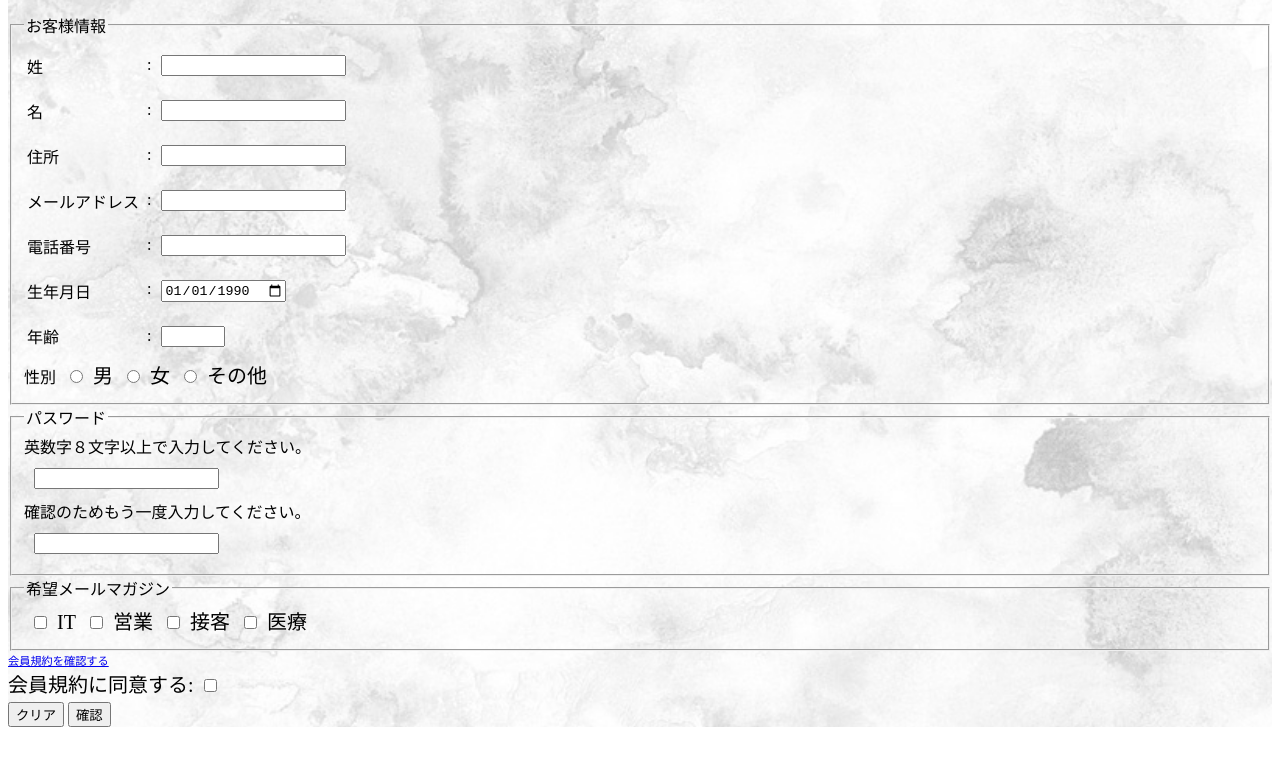
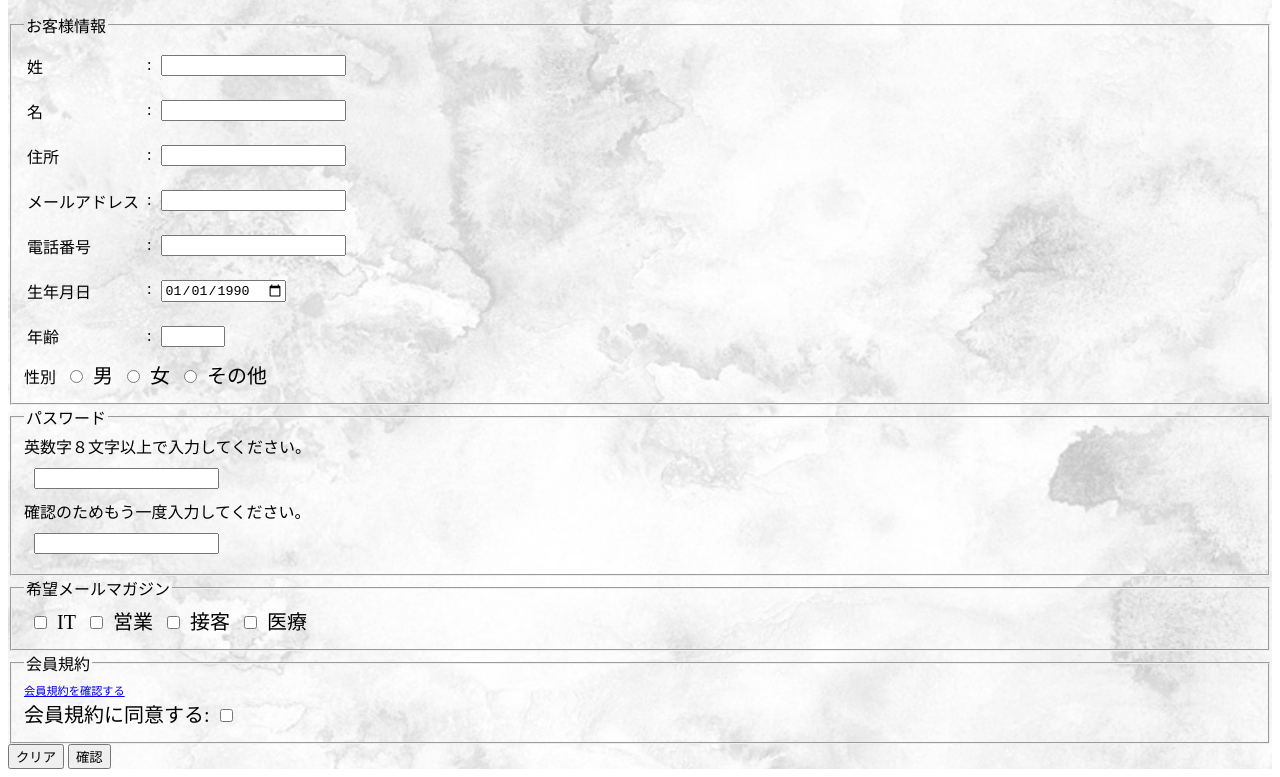
Before and after one commit to m-sh1m0tan1/WebDesign-Task, a plain HTML site: page form/form.html in a window 1280 px wide. Shown: the part 116-893 px from the top of the page. Before the commit the page ends 851 px from the top, so only its background shows below. Drawn offline with Linux system fonts and the light colour scheme.

Commit message:
微修正

```diff
--- a/form/form.html
+++ b/form/form.html
@@ -71,8 +71,11 @@
                 <label><input type="checkbox" name="magazine" value="3">接客</label>
                 <label><input type="checkbox" name="magazine" value="4">医療</label><br>
             </fieldset>
-            <a href="terms.html" target="_blank">会員規約を確認する</a><br>
-            <label>会員規約に同意する:<input type="checkbox" name="terms" value="agree"></label><br>
+            <fieldset>
+                <legend>会員規約</legend>
+                <a href="terms.html" target="_blank">会員規約を確認する</a><br>
+                <label>会員規約に同意する:<input type="checkbox" name="terms" value="agree"></label><br>
+            </fieldset>
             <button type="reset">クリア</button>
             <button type="submit">確認</button>
         </form>
```
